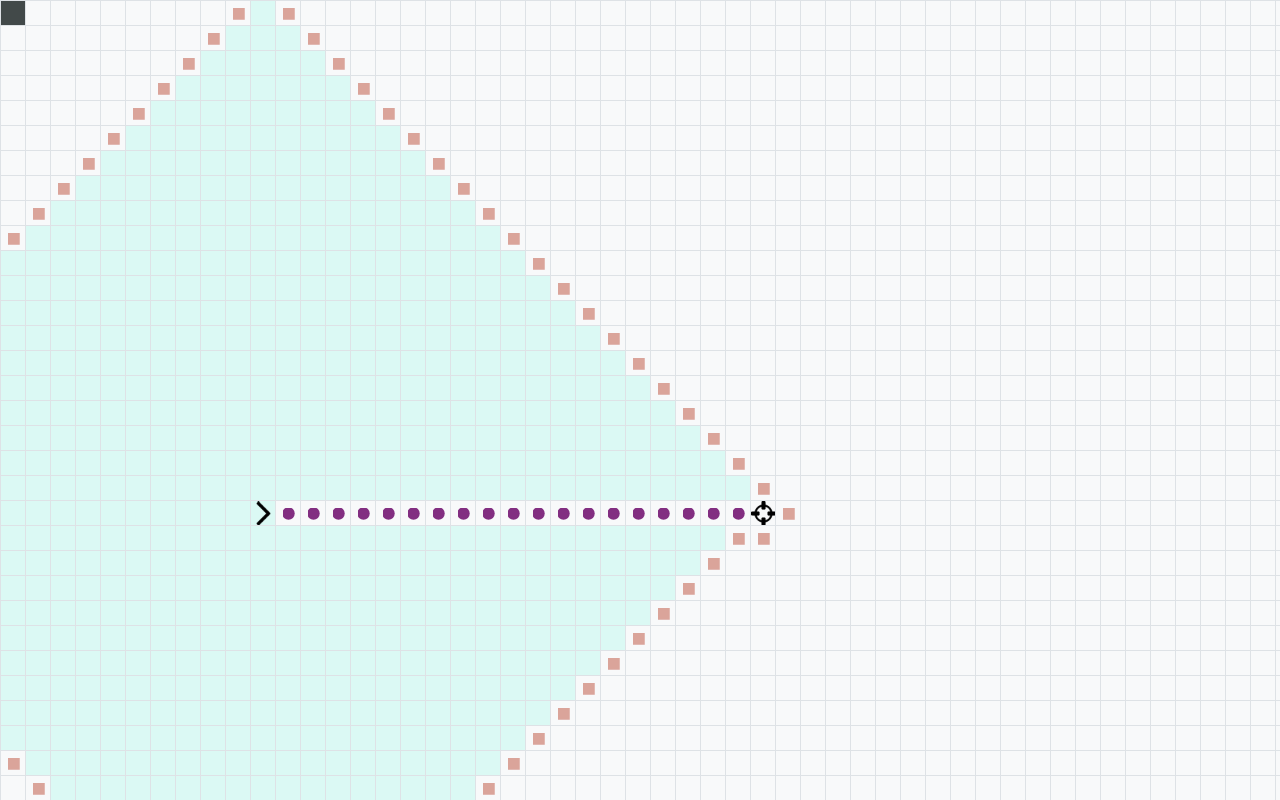
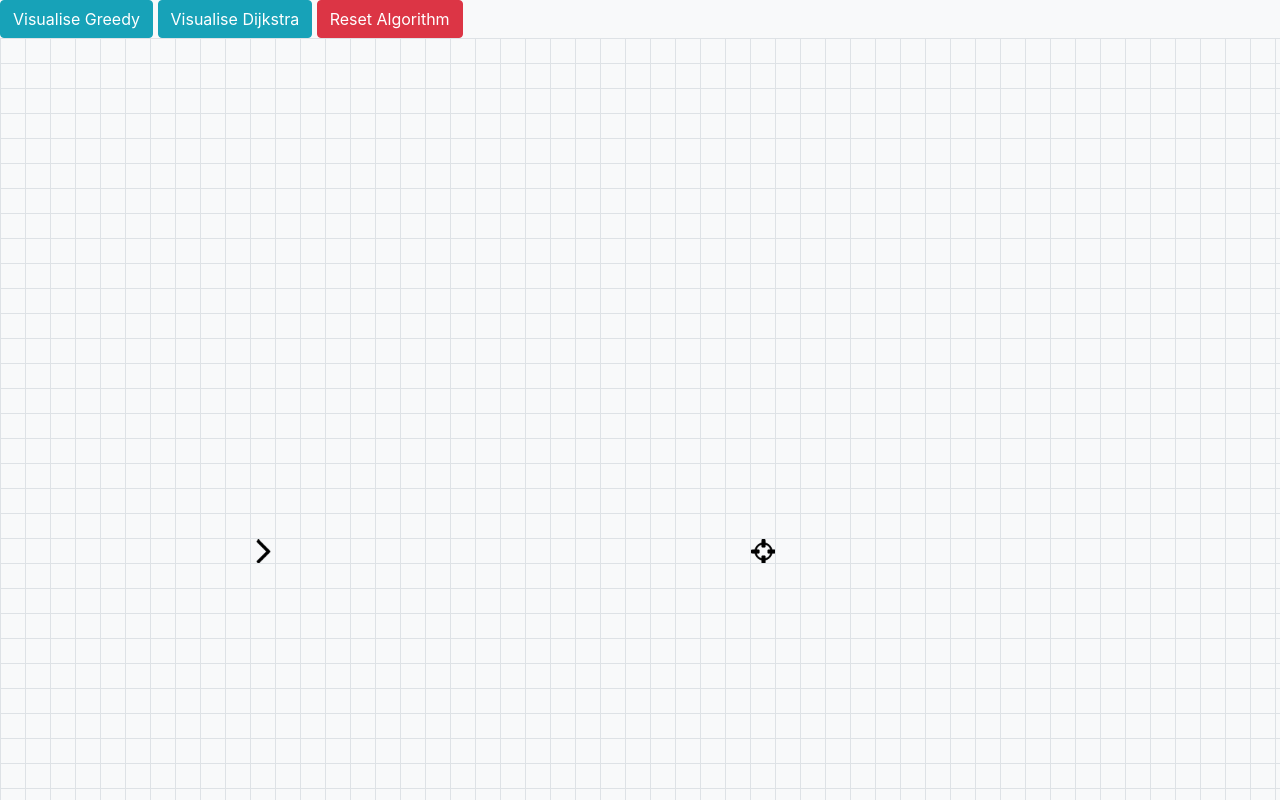
Before and after one commit to Qupergo/Pathfinding, a plain HTML site: page index.html in a window 1280 px wide. Shown: the top 800 px of the page. Drawn offline with nearby package versions, Linux system fonts and the light colour scheme.

Commit message:
Added new algorithm
- Added greedy algorithm
- Added speed options
- Added buttons for visualising algorithm
- Added button for refreshing board

```diff
--- a/index.html
+++ b/index.html
@@ -14,6 +14,11 @@
   </head>
   <body ondragstart="return false;" ondrop="return false;" onmousedown="mouseDown(event);" class="bg-light">
 
+    <button class="btn btn-info" onclick="greedy('fast')">Visualise Greedy</button>
+    <button class="btn btn-info" onclick="dijkstra('fast')">Visualise Dijkstra</button>
+
+    <button class="btn btn-danger" onclick="refresh_grid()">Reset Algorithm</button>
+
     <!-- Font Awesome -->
     <script src="https://kit.fontawesome.com/e7a2e635f6.js" crossorigin="anonymous"></script>
 
--- a/script.js
+++ b/script.js
@@ -22,7 +22,33 @@ function mouseDown(e) {
   else if (e.which === 3) {
       right_click = true;
   }
+}
 
+function refresh_grid() {
+    for (let y = 0; y < 100; y++) {
+        for (let x = 0; x < 100; x++) {
+            let tile = document.getElementById(x + "_" + y)
+
+            if (tile.classList.contains("start")) {
+                tile.className = "start unvisited";
+                continue;
+            }
+
+            if (tile.classList.contains("end")) {
+                tile.className = "end unvisited";
+                continue;
+            }
+
+            if (tile.classList.contains("wall")) {
+                tile.className = "wall";
+                continue;
+            }
+
+            tile.className = "unvisited";
+
+        }
+
+    }
 }
 
 function create_grid() {
@@ -50,6 +76,11 @@ function create_grid() {
             if (x == 30 && y == 20) {
                 td.className = "end unvisited";
             }
+
+            if (x == 60 && y < 41 || y == 40 && x < 60) {
+                td.className = "wall";
+            }
+
             td.id = x + "_" + y;
         }
         table.appendChild(tr);
@@ -60,8 +91,13 @@ function create_grid() {
 
 function place_object (td, type, isRightClick, clicked=false) {
 
+    if (td.classList.contains("start") || td.classList.contains("end")){
+        return
+    }
+
     if (isMouseDown || clicked)
     {
+
         if (isRightClick) {
             td.className = "unvisited";
         }
@@ -73,7 +109,7 @@ function place_object (td, type, isRightClick, clicked=false) {
     }
 }
 
-async function dijkstra () {
+async function dijkstra (speed) {
     let start = document.querySelector(".start");
     let end = document.querySelector(".end");
 
@@ -113,7 +149,6 @@ async function dijkstra () {
             if (distances[id] < shortest_distance) {
                 shortest_distance = distances[id]
                 node = selected_node;
-                console.log(node.id);
             }
         }
 
@@ -133,7 +168,6 @@ async function dijkstra () {
             }
         }
 
-
         if (node.classList.contains("visiting")) {
             node.classList.remove("visiting");
         }
@@ -152,12 +186,14 @@ async function dijkstra () {
 
                 for (let index = 0; index < nodes.length; index++) {
                     const current_node = nodes[index];
-                    distance = distances[current_node.id];
-                    if (distance < shortest) {
+                    dist = distances[current_node.id];
+                    if (dist < shortest) {
                         shortest = distances[current_node.id];
                         node = current_node;
                     }
-                    await sleep(10);
+                    if (speed !== "fastest") {
+                        await sleep(10);
+                    }
                 }
 
                 if (node.classList.contains("start")) {
@@ -168,22 +204,159 @@ async function dijkstra () {
                 node.classList.add("path");
             }
         }
+        if (speed === "slow") {
+            await sleep(500);
+        }
 
+        if (speed === "mid") {
+            await sleep(100);
+        }
+
+        if (speed === "fast") {
+            await sleep(0);
+        }
+
+        if (speed === "fastest") {
+            //Do nothing
+        }
         nodes.remove(node);
-        await sleep(0)
     }
 }
+
+async function greedy (speed) {
+    actual_dists = {};
+    let start = document.querySelector(".start");
+    let end = document.querySelector(".end");
+
+    nodes = document.querySelectorAll(".unvisited");
+
+    start_pos = start.id.split("_");
+    id = start.id;
+    end_pos = end.id.split("_");
+
+    let distances = {};
+
+    for (let index = 0; index < nodes.length; index++) {
+
+        const node = nodes[index];
+        let current_id = node.id;
+        if (node.classList.contains("start"))
+        {
+            distances[current_id] = 0;
+            actual_dists[current_id] = 0;
+        }
+        else {
+            distances[current_id] = Infinity;
+            actual_dists[current_id] = Infinity;
+        }
+    }
+    nodes = Array.from(nodes);
+    let iter = 0;
+
+    while (true) {
+        iter++;
+
+        let shortest_distance = Infinity;
+        let selected_node;
+
+        //Select current node
+        for (let index = 0; index < nodes.length; index++) {
+            selected_node = nodes[index];
+            const id = nodes[index].id;
+
+            if (distances[id] < shortest_distance) {
+                shortest_distance = distances[id]
+                node = selected_node;
+            }
+
+
+        }
+
+        const current_pos = node.id.split("_");
+        const current_id = node.id;
+        let neighbor_nodes = neighboring_nodes(current_pos, "unvisited");
+
+        for (let jndex = 0; jndex < neighbor_nodes.length; jndex++) {
+            cur_node = neighbor_nodes[jndex];
+            let cur_id = cur_node.id;
+            cur_node.classList.add("visiting");
+
+            current_distance = distance(end_pos, cur_id.split("_"));
+
+            distances[cur_id] = current_distance;
+
+            current_distance = actual_dists[current_id] + 1;
+
+            if (current_distance < actual_dists[cur_id]) {
+                actual_dists[cur_id] = current_distance;
+            }
+        }
+
+        if (node.classList.contains("visiting")) {
+            node.classList.remove("visiting");
+        }
+        node.classList.remove("unvisited");
+        node.classList.add("visited");
+
+        if (node.classList.contains("end")) {
+
+            while (true)
+            {
+                const nodes = neighboring_nodes(node.id.split("_"), "visited")
+                let shortest = Infinity;
+
+
+
+                for (let index = 0; index < nodes.length; index++) {
+                    const current_node = nodes[index];
+                    dist = actual_dists[current_node.id];
+                    if (dist < shortest) {
+                        shortest = actual_dists[current_node.id];
+                        node = current_node;
+                    }
+                    if (speed !== "fastest") {
+                        await sleep(10);
+                    }
+                }
+
+                if (node.classList.contains("start")) {
+                    return;
+                }
+
+                node.classList.remove("visited");
+                node.classList.add("path");
+            }
+        }
+        if (speed === "slow") {
+            await sleep(500);
+        }
+
+        if (speed === "mid") {
+            await sleep(100);
+        }
+
+        if (speed === "fast") {
+            await sleep(0);
+        }
+
+        if (speed === "fastest") {
+            //Do nothing
+        }
+        nodes.remove(node);
+    }
+}
+
 
 function sleep(ms) {
     return new Promise(resolve => setTimeout(resolve, ms));
 }
 
 
-function distance(start, pos) {
-    return Math.abs(start[0] - pos[0]) + Math.abs(start[1] - pos[1]);
+function distance(end, pos) {
+    return Math.abs(end[0] - pos[0]) + Math.abs(end[1] - pos[1]);
 }
 
-function neighboring_nodes(pos, find_with) {
+function neighboring_nodes(pos, find_with, find_end = true) {
     pos_x = pos[0];
     pos_y = pos[1];
 
@@ -199,6 +372,10 @@ function neighboring_nodes(pos, find_with) {
 
             tile = document.getElementById(`${temp_x}_${temp_y}`);
             if (tile === null) {
+                continue;
+            }
+
+            if (!find_end && tile.classList.contains("end")) {
                 continue;
             }
 
@@ -223,5 +400,3 @@ Array.prototype.remove = function() {
 };
 
 let table = create_grid();
-
-dijkstra();
--- a/style.css
+++ b/style.css
@@ -41,6 +41,7 @@ table tr td:hover {
 }
 
 .start {
+    background-color: inherit;
     background-image: url(images/start.png);
     background-size: contain;
 }
```
